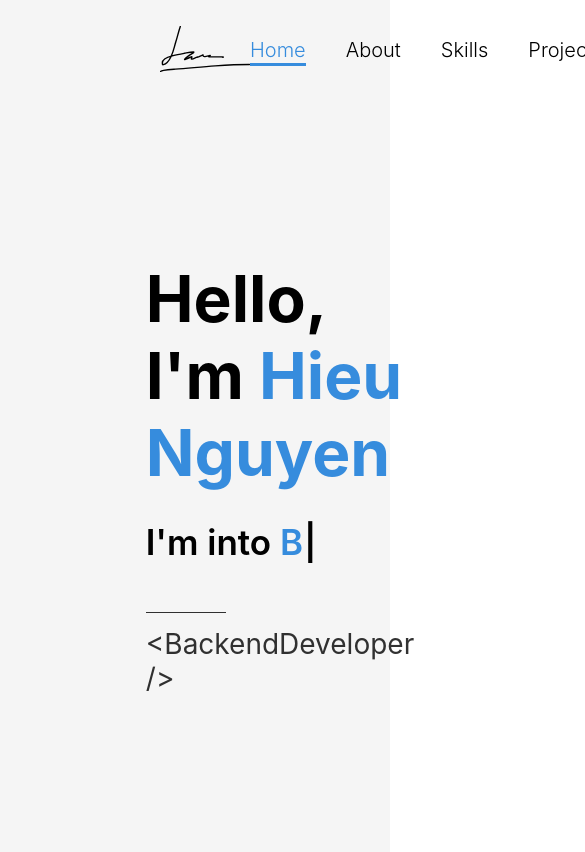
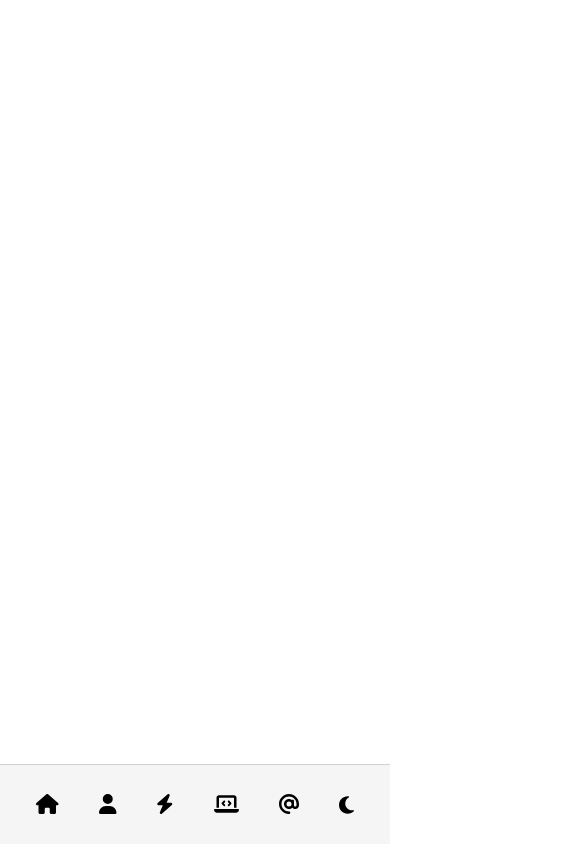
Before and after one commit to nhthieu/my-portfolio, a React (Create React App) app: page / in a window 390 px wide. Shown: the top 852 px of the page, 585 px wide, since content can reach past the window. Built offline with nearby package versions, Linux system fonts and the light colour scheme.

Commit message:
Signature load + navbar responsive for phone

```diff
--- a/package.json
+++ b/package.json
@@ -15,6 +15,7 @@
     "react-scripts": "5.0.1",
     "react-scroll": "^1.8.8",
     "react-switch": "^7.0.0",
+    "simplebar-react": "^2.4.3",
     "typewriter-effect": "^2.19.0",
     "web-vitals": "^2.1.4"
   },
--- a/src/App.css
+++ b/src/App.css
@@ -23,6 +23,7 @@ code {
 
 :root {
   --header-height: 10rem;
+  --header-height-mobile: 8rem;
 
   /* Signatures related */
   --signature-linecap: round;
@@ -31,10 +32,13 @@ code {
 
   /* Colors for white theme*/
   --primary-color: #f5f5f5;
+  --opposite-color: #121212;
   --signature-color: #000;
   --border-color: #d2d2d2;
   --font-color: #000;
+  --opposite-font-color: #ffffffde;
   --special-font-color: #368cdd;
+  --sr-nav-color: hsl(100 0% 0% / 0.1);
   --nav-item-color: #368cdd;
   --switch-color: #ffffffde;
 
@@ -46,13 +50,16 @@ code {
 /* Colors for dark theme */
 [data-theme="dark"] {
   --primary-color: #121212;
+  --opposite-color: #f5f5f5;
   --border-color: rgb(161, 161, 161);
   --font-color: #ffffffde;
+  --opposite-font-color: #000;
   --special-font-color: #a37cf0;
   --home-name-color: rgb(243, 122, 29);
   --signature-color: #ffffffde;
   --nav-item-color: #a37cf0;
   --switch-color: #121212;
+  --sr-nav-color: hsl(0 0% 100% / 0.1);
 }
 
 li {
@@ -63,6 +70,14 @@ a {
   text-decoration: none;
 }
 
+/* body::-webkit-scrollbar-track {
+  background: var(--primary-color);
+}
+
+body::-webkit-scrollbar-thumb {
+  background: var(--special-font-color);
+} */
+
 /* Test */
 .App {
   /* background: var(--primary-color); */
@@ -71,24 +86,6 @@ a {
 
 .main {
   padding: 0 16rem 0;
-  width: 100%;
-  height: 100vh;
   background-color: var(--primary-color);
   transition: all var(--transition-time);
 }
-
-/* Responsive */
-/* Large devices */
-@media screen and (max-width: 992px) {
-}
-
-/* Medium devices */
-@media screen and (max-width: 768px) {
-}
-
-@media screen and (max-width: 576px) {
-}
-
-/* Small devices */
-@media screen and (max-width: 350px) {
-}
--- a/src/App.js
+++ b/src/App.js
@@ -1,4 +1,6 @@
 import { useState, useEffect, useContext } from 'react';
+import SimpleBar from 'simplebar-react';
+import 'simplebar-react/dist/simplebar.min.css';
 import { ThemeContext } from './ThemeContext';
 import Preloader from './components/Preloader';
 import Header from './components/Header';
@@ -30,7 +32,7 @@ function App() {
 
       <Header />
       <div className='main'>
-        <Home />
+        {/* <Home /> */}
         {/* <About /> */}
       </div>
     </div>
--- a/src/components/Header/Header.css
+++ b/src/components/Header/Header.css
@@ -4,7 +4,7 @@
   padding: 0 16rem;
   background-color: var(--primary-color);
   color: var(--font-color);
-  /* border-bottom: 1px solid var(--border-color); */
+  border-bottom: 1px solid var(--border-color);
   display: flex;
   justify-content: space-between;
   align-items: center;
@@ -21,12 +21,17 @@
 }
 
 .header__theme-switch {
-  width: 4rem;
+  /* width: 4rem; */
+  display: flex;
+  justify-content: center;
+  align-items: center;
+  font-size: 2.4rem;
   margin-left: 4rem;
 }
 
 .header__theme-switch:hover {
   cursor: pointer;
+  color: var(--nav-item-color);
 }
 
 .switch__icon {
@@ -37,3 +42,20 @@
   font-size: 1.6rem;
   color: var(--switch-color);
 }
+
+@media screen and (max-width: 480px) {
+  .header {
+    position: fixed;
+    top: auto;
+    bottom: 0;
+    border-bottom: 0;
+    border-top: 1px solid var(--border-color);
+    padding: 0 2rem;
+    justify-content: center;
+    height: var(--header-height-mobile);
+  }
+
+  .header__signature {
+    display: none;
+  }
+}
--- a/src/components/Header/Header.js
+++ b/src/components/Header/Header.js
@@ -1,60 +1,24 @@
-import { useState, useContext } from 'react';
-import { FontAwesomeIcon } from '@fortawesome/react-fontawesome'
-import { faMoon, faSun } from "@fortawesome/free-solid-svg-icons";
-import ReactSwitch from 'react-switch';
-import { ThemeContext } from '../../ThemeContext';
+// import ReactSwitch from 'react-switch';
+import { Link } from "react-scroll";
 import Signature from "../Signature";
 import Navbar from "../Navbar/Navbar";
 import "./Header.css"
 
 function Header() {
-  const theme = useContext(ThemeContext).theme;
-  const toggleTheme = useContext(ThemeContext).toggleTheme;
-  // const icon = theme === 'light' ? faMoon : faSun;
-  const [checked, setChecked] = useState(() => {
-    return theme === 'dark';
-  });
-
-  const handleChange = () => {
-    setChecked(!checked);
-    toggleTheme();
-  }
-
   return (
     <header className="header">
       <div className="header__signature">
-        <Signature headerSignature />
+        <Link
+          to={"home"}
+          spy={true}
+          smooth={true}
+          offset={-150}
+          duration={500}
+        >
+          <Signature headerSignature />
+        </Link>
       </div>
-      <div className="header__navbar-wrapper">
-        <Navbar />
-        <ReactSwitch
-          className="header__theme-switch"
-          onChange={handleChange}
-          checked={checked}
-          offColor="#121212"
-          offHandleColor="#fefefe"
-          onColor="#fefefe"
-          onHandleColor="#121212"
-          activeBoxShadow="0"
-          checkedIcon={
-            <div className="switch__icon">
-              <FontAwesomeIcon
-                className="theme-switch-icon"
-                icon={faSun}
-              />
-            </div>}
-          uncheckedIcon={
-            <div className="switch__icon">
-              <FontAwesomeIcon
-                className="theme-switch-icon"
-                icon={faMoon}
-              />
-            </div>}
-        />
-        {/* <div onClick={toggleTheme} className="header__theme-switch">
-          <FontAwesomeIcon className="theme-switch-icon" icon={icon} />
-        </div> */}
-      </div>
+      <Navbar />
     </header>
   );
 }
--- a/src/components/Home/Home.js
+++ b/src/components/Home/Home.js
@@ -20,6 +20,7 @@ function Home() {
           <div className="home__introduction-contact-btn"></div>
         </div>
         <div className="home__avatar"></div>
+
       </div>
     </Element>
   );
--- a/src/components/Navbar/NavItem/NavItem.css
+++ b/src/components/Navbar/NavItem/NavItem.css
@@ -7,16 +7,26 @@
   animation: appear 1.25s ease-in-out forwards;
 }
 
+.nav-item__icon {
+  display: none;
+}
+
 .nav-item:last-child {
   margin-right: 0;
+  /* width: ; */
 }
 
+.nav-item__theme-switch,
 .nav-item__link {
   font-size: 2rem;
   font-weight: 300;
   user-select: none;
+  display: flex;
+  justify-content: center;
+  align-items: center;
 }
 
+.nav-item__theme-switch:hover,
 .nav-item__link:hover,
 .nav-item__link.active {
   cursor: pointer;
@@ -54,3 +64,18 @@
     transform: translateY(0);
   }
 }
+
+@media screen and (max-width: 480px) {
+  .nav-item {
+    margin: 0 4rem 0 0;
+  }
+
+  .nav-item__icon {
+    display: block;
+    font-size: 2rem;
+  }
+
+  .nav-item__title {
+    display: none;
+  }
+}
--- a/src/components/Navbar/NavItem/NavItem.js
+++ b/src/components/Navbar/NavItem/NavItem.js
@@ -2,19 +2,33 @@ import { Link } from "react-scroll";
 import "./NavItem.css";
 
 function NavItem({
+  type,
+  icon,
   title,
   to,
   offset,
+  changeTheme,
 }) {
   return (
     <li className="nav-item" >
+      {
+        type === "link"
+          ?
           <Link
             className="nav-item__link"
             activeClass="active"
             to={to} spy={true}
             smooth={true}
             offset={offset}
-        duration={500}>{title}</Link>
+            duration={500}
+          >
+            <div className="nav-item__icon">{icon}</div>
+            <div className="nav-item__title">{title}</div>
+          </Link>
+
+          :
+          <div className="nav-item__theme-switch" onClick={changeTheme}>{icon}</div>
+      }
     </li>
   );
 }
--- a/src/components/Navbar/Navbar.js
+++ b/src/components/Navbar/Navbar.js
@@ -1,34 +1,66 @@
+import { useState, useContext } from 'react';
+import { ThemeContext } from '../../ThemeContext';
 import NavItem from "./NavItem/NavItem";
+import { FontAwesomeIcon } from '@fortawesome/react-fontawesome'
+import { faMoon, faSun, faHouse, faUser, faBolt, faLaptopCode, faAt } from "@fortawesome/free-solid-svg-icons";
 import "./Navbar.css";
 
 function Navbar() {
+  const theme = useContext(ThemeContext).theme;
+  const toggleTheme = useContext(ThemeContext).toggleTheme;
+  const [checked, setChecked] = useState(() => {
+    return theme === 'dark';
+  });
+  const icon = theme === 'light' ? faMoon : faSun;
+
+  const handleChange = () => {
+    setChecked(!checked);
+    toggleTheme();
+  }
+
+
   return (
     <nav className="navbar">
       <ul className="navbar__list">
         <NavItem
+          type="link"
+          icon={<FontAwesomeIcon icon={faHouse} />}
           title="Home"
           to="home"
           offset={-150}
         />
         <NavItem
+          type="link"
+          icon={<FontAwesomeIcon icon={faUser} />}
           title="About"
           to="about"
           offset={50}
         />
         <NavItem
+          type="link"
+          icon={<FontAwesomeIcon icon={faBolt} />}
           title="Skills"
           to="skills"
           offset={50}
         />
         <NavItem
+          type="link"
+          icon={<FontAwesomeIcon icon={faLaptopCode} />}
           title="Projects"
           to="projects"
           offset={50}
         />
         <NavItem
+          type="link"
+          icon={<FontAwesomeIcon icon={faAt} />}
           title="Contact"
           to="contact"
           offset={50}
+        />
+        <NavItem
+          type="a"
+          icon={<FontAwesomeIcon icon={icon} />}
+          changeTheme={handleChange}
         />
       </ul>
     </nav>
--- a/src/components/Signature/Signature.css
+++ b/src/components/Signature/Signature.css
@@ -72,3 +72,13 @@
     stroke-dashoffset: 0;
   }
 }
+
+@media screen and (max-width: 480px) {
+  .signature.header__signature {
+    width: 7rem;
+  }
+
+  .signature.signature.preloader__signature {
+    width: 16rem;
+  }
+}
```
Also changed, not shown: public/index.html (+4 -27 lines), src/components/Navbar/Navbar.css (+8 -0 lines), 1 other file (tests, documents, lock files or other folders). Lines whose indentation alone changed are shown as unchanged.
